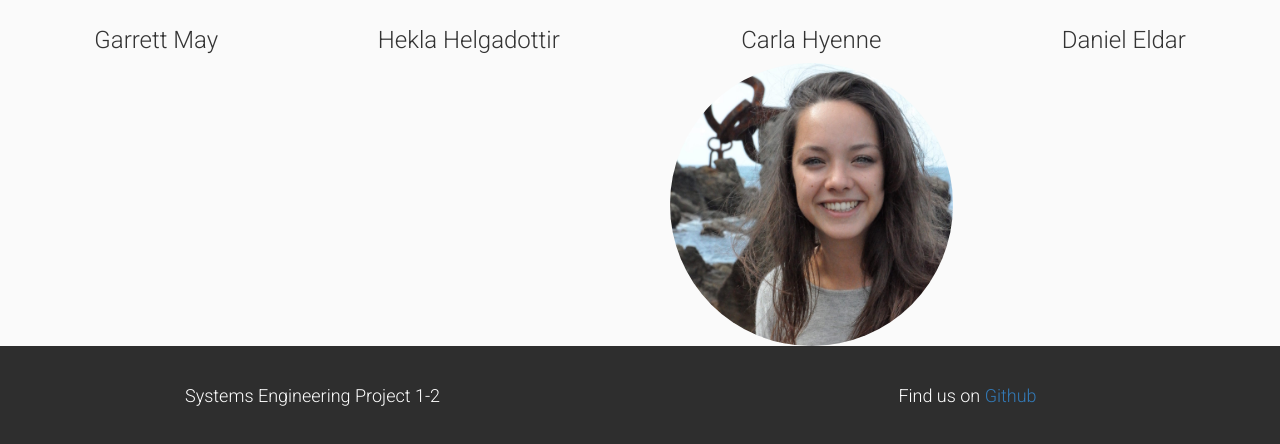
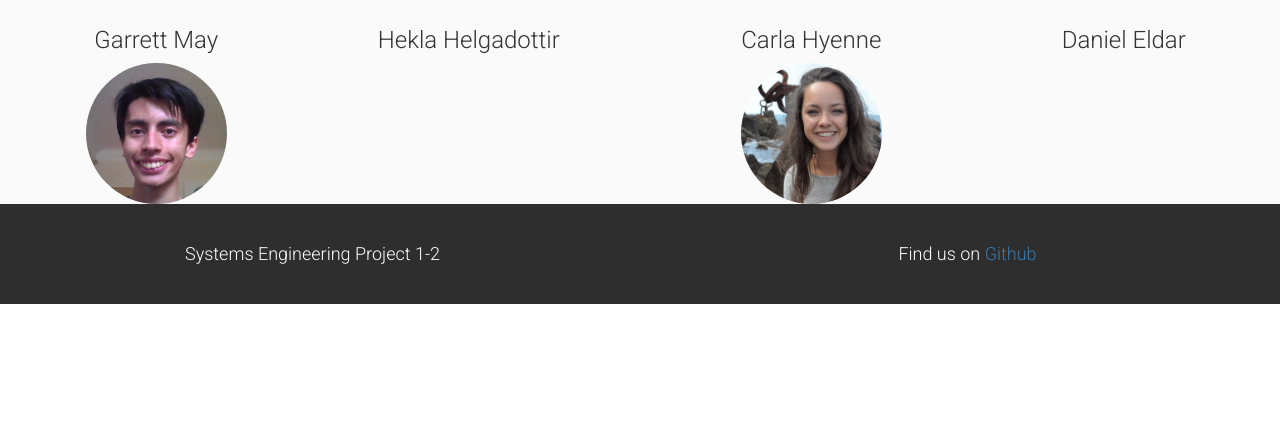
Before and after one commit to deldarwand/MSF-SE-Project, a plain HTML site: page SysEng/index.html in a window 1280 px wide. Shown: the part 652-1096 px from the top of the page. After the commit the page ends 956 px from the top, so only its background shows below. Drawn offline with nearby package versions, Linux system fonts and the light colour scheme; a script that the page names is missing.

Commit message:
Added a profile image, and made profile images smaller.

```diff
--- a/SysEng/index.html
+++ b/SysEng/index.html
@@ -95,6 +95,7 @@
         <h1>Team 1</h1>
           <section class="col-sm-6">
             <h3>Garrett May</h3>
+						<img height='50%' width='50%' class="img-circle" src="images/garrett.jpg">
           </section>
           <section class="col-sm-6">
             <h3>Hekla Helgadottir</h3>
@@ -104,7 +105,7 @@
         <h1>Team 2</h1>
         <section class="col-sm-6">
           <h3>Carla Hyenne</h3>
-          <img class="img-circle" src="images/carla.jpg">
+          <img height='50%' width='50%' class="img-circle" src="images/carla.jpg">
         </section>
         <section class="col-sm-6">
           <h3>Daniel Eldar</h3>
```
Also changed, not shown: SysEng/assets/script.js (deleted), SysEng/images/garrett.jpg (added), 1 other file.
